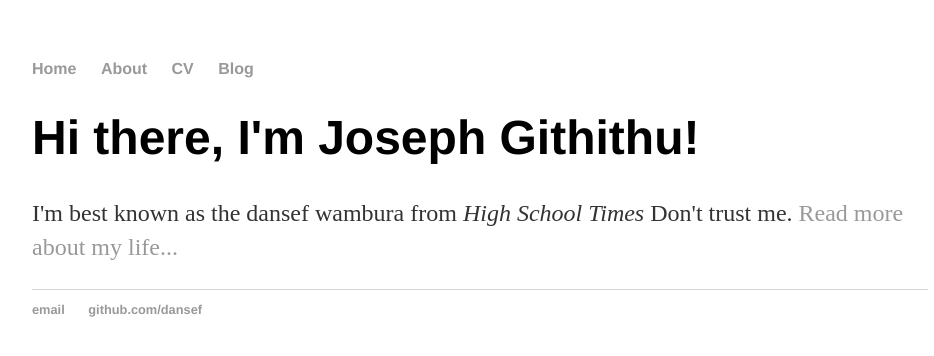
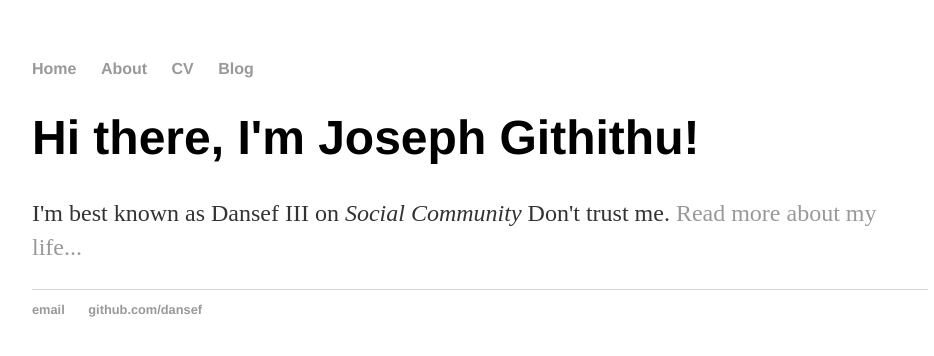
Before and after one commit to Warukira/dansef.github.io, a Jekyll site: the page built from index.html, in a window 1280 px wide. Shown: the top 356 px of the page, without its empty margins (160-1094 px from the left). Built offline with Jekyll 4.4.1, drawn with Linux system fonts in a browser that asks for light colours.

Commit message:
Update index.html
update your index.html to use your default layout... Any file on this site that contains "Front-matter" will be processed by Jekyll

```diff
--- a/index.html
+++ b/index.html
@@ -1,30 +1,8 @@
-<!DOCTYPE html>
-<html>
-	<head>
-		<title>Joseph Githithu, New Guy</title>
-		<!-- link to main stylesheet -->
-		<link rel="stylesheet" type="text/css" href="/css/main.css">
-	</head>
-	<body>
-		<nav>
-    		<ul>
-        		<li><a href="/">Home</a></li>
-	        	<li><a href="/about">About</a></li>
-        		<li><a href="/cv">CV</a></li>
-        		<li><a href="/blog">Blog</a></li>
-    		</ul>
-		</nav>
-		<div class="container">
-    		<div class="blurb">
-        		<h1>Hi there, I'm Joseph Githithu!</h1>
-				<p>I'm best known as the dansef wambura from <em>High School Times</em> Don't trust me. <a href="/about">Read more about my life...</a></p>
-    		</div><!-- /.blurb -->
-		</div><!-- /.container -->
-		<footer>
-    		<ul>
-        		<li><a href="mailto:githithudanjsef@gmail.com">email</a></li>
-        		<li><a href="https://github.com/dansef">github.com/dansef</a></li>
-			</ul>
-		</footer>
-	</body>
-</html>
+---
+layout: default
+title: Hank Quinlan, Horrible Cop
+---
+<div class="blurb">
+	<h1>Hi there, I'm Joseph Githithu!</h1>
+	<p>I'm best known as Dansef III on <em>Social Community</em> Don't trust me. <a href="/about">Read more about my life...</a></p>
+</div><!-- /.blurb -->
```
